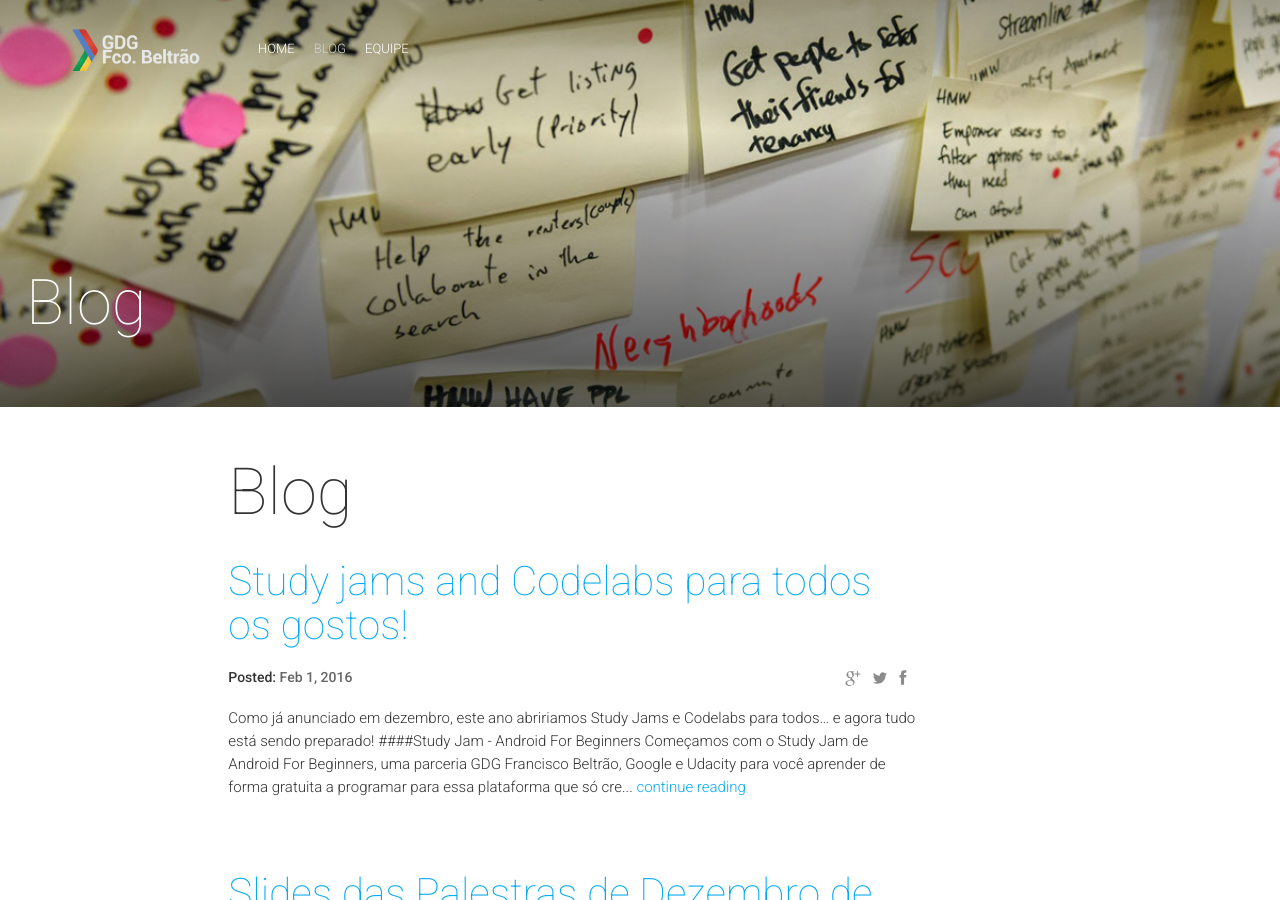
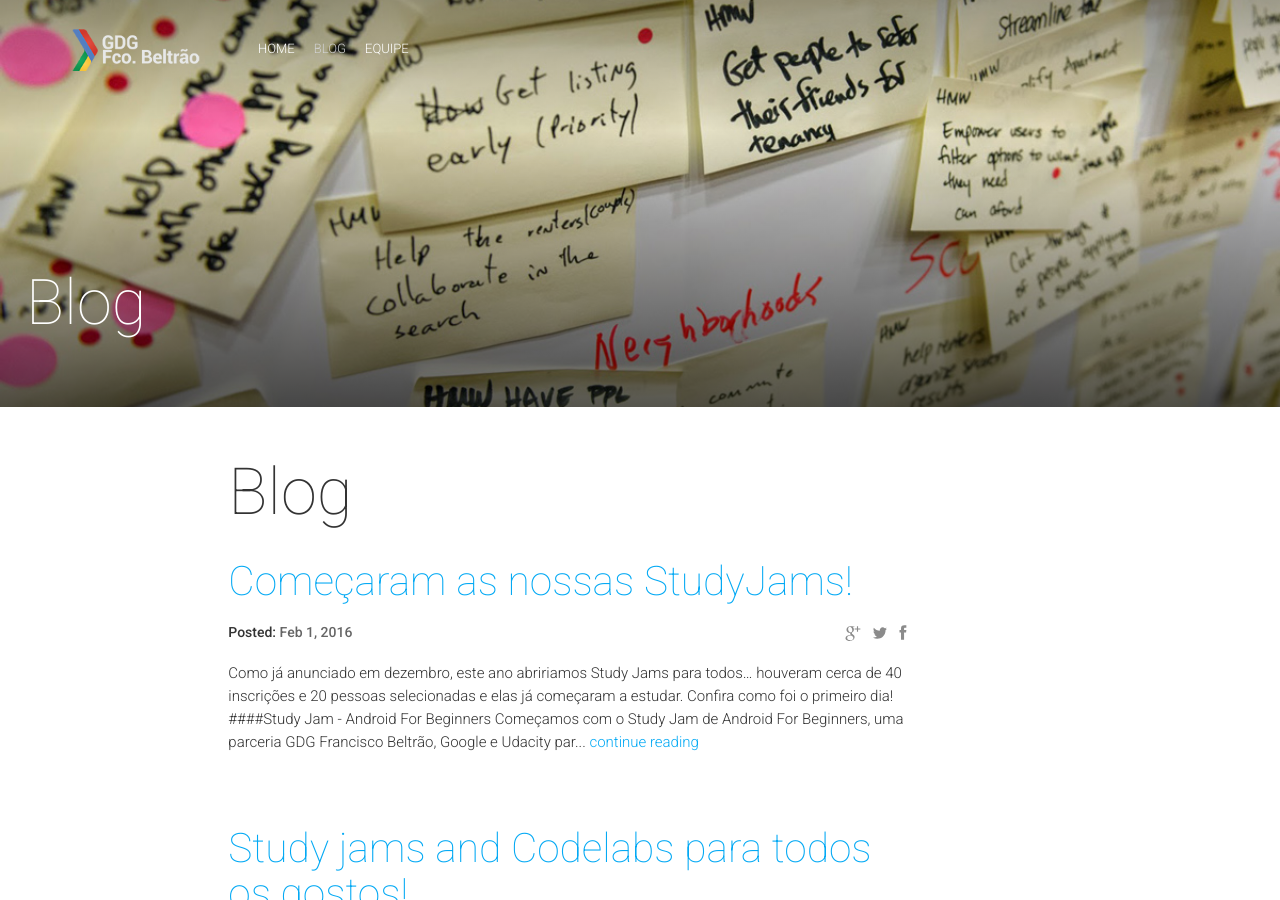
Before and after one commit to GDG-FB/gdg-fb.github.io, a Jekyll site: the page built from blog.html, in a window 1280 px wide and 900 px high. Built offline with Jekyll 4.4.1, drawn with Linux system fonts in a browser that asks for light colours; nearby versions of some CDN libraries; comment, search, counter and statistics services are not loaded.

Commit message:
post aula 1 study jams

```diff
--- /dev/null
+++ b/_posts/2016-03-02-studyjams-comecaram.markdown
@@ -0,0 +1,34 @@
+---
+layout: post
+title:  "Começaram as nossas StudyJams!"
+date:   2016-02-01 08:00:00
+isStaticPost: false
+---
+
+Como já anunciado em dezembro, este ano abririamos Study Jams para todos... houveram cerca de 40 inscrições e 20 pessoas selecionadas e elas já começaram a  estudar. Confira como foi o primeiro dia!
+
+####Study Jam - Android For Beginners
+
+<img src="{{ site.baseurl }}/img/posts/codelabstudyjam/masthead.png" style="width = 100%; margin=0 auto;" />
+
+Começamos com o Study Jam de Android For Beginners, uma parceria GDG Francisco Beltrão, Google e Udacity para você aprender de forma gratuita a programar para essa plataforma que só cresce a cada dia no mundo do desenvolvimento mobile.
+
+Os participantes assinaram um termo de participação e receberam alguns brindes enviados anteriormente pelo Google. Os quatro facilitadores se apresentaram, bem como os participantes presentes.
+
+<img src="{{ site.baseurl }}/img/posts/studyjamsstarted/aula1_6.jpg" style="width = 100%; margin=0 auto;" />
+
+A partir disso, todos assistiram as primeiras aulas e começaram a fazer as atividades em conjunto para entender o funcionamento da plataforma e ficaram incumbidos da tarefa de seguir os study jams e tirar as dúvidas via email e por sala de aula com os facilitadores.
+
+Para a segunda aula ficamos combinados de ensinar fundamentos de git, usar o Github como repositório open-source e alguns fundamentos do Android Studio.
+
+<img src="{{ site.baseurl }}/img/posts/studyjamsstarted/aula1_1.jpg" style="width = 100%; margin=0 auto;" />
+<img src="{{ site.baseurl }}/img/posts/studyjamsstarted/aula1_2.jpg" style="width = 100%; margin=0 auto;" />
+<img src="{{ site.baseurl }}/img/posts/studyjamsstarted/aula1_3.jpg" style="width = 100%; margin=0 auto;" />
+<img src="{{ site.baseurl }}/img/posts/studyjamsstarted/aula1_4.jpg" style="width = 100%; margin=0 auto;" />
+<img src="{{ site.baseurl }}/img/posts/studyjamsstarted/aula1_5.jpg" style="width = 100%; margin=0 auto;" />
+
+Semana que vem postaremos observações sobre a segunda aula e sobre os projetos finais que os participantes terão de desempenhar para a conclusão do curso.
+
+Agradecimentos especiais ao Stefan Horochovec do GDG Dois Vizinhos que veio dar um apoio moral e prestigiar a primeira aula.
+
+<img class="img-responsive feature-image" src="{{ site.baseurl }}/img/posts/codelabstudyjam/cover_studyjams.png" style="display:none">
```
Also changed, not shown: _data/speakers.yml (+4 -4 lines), img/posts/studyjamsstarted/aula1_1.jpg (added), img/posts/studyjamsstarted/aula1_2.jpg (added), img/posts/studyjamsstarted/aula1_3.jpg (added), img/posts/studyjamsstarted/aula1_4.jpg (added), img/posts/studyjamsstarted/aula1_5.jpg (added), img/posts/studyjamsstarted/aula1_6.jpg (added).
